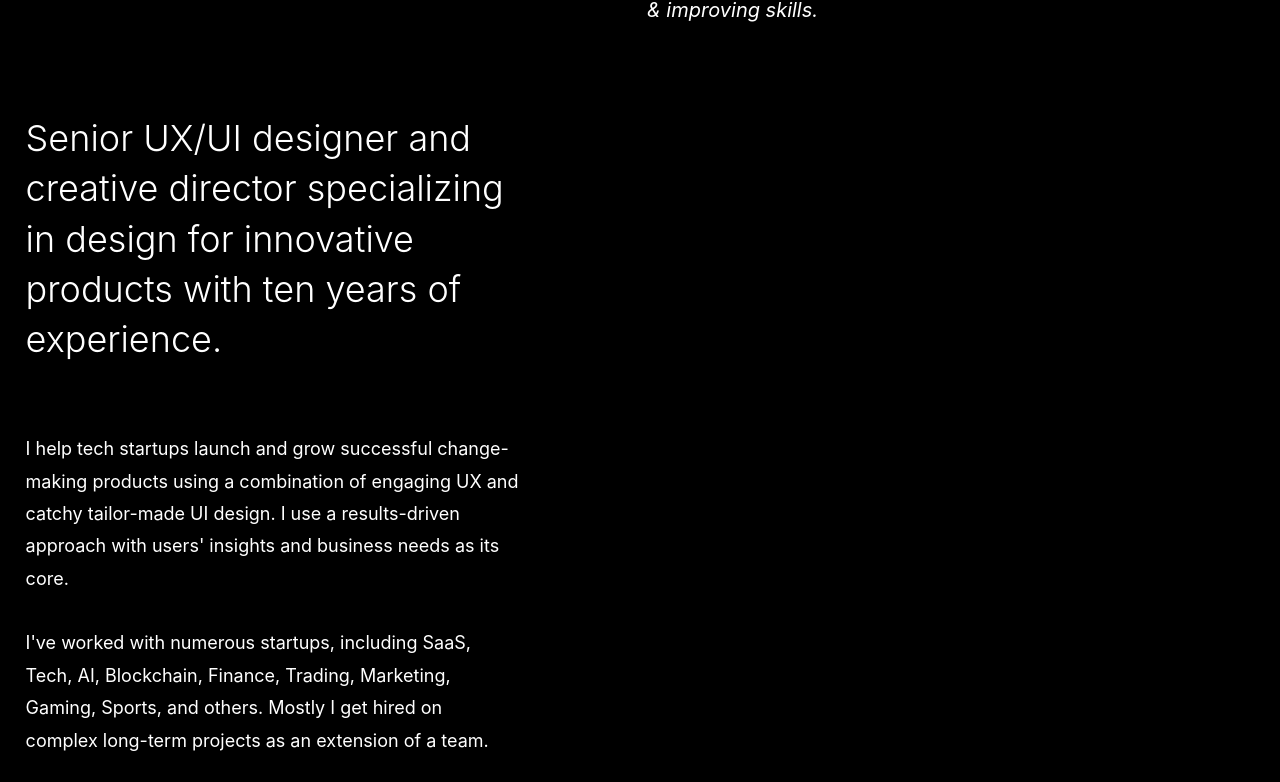
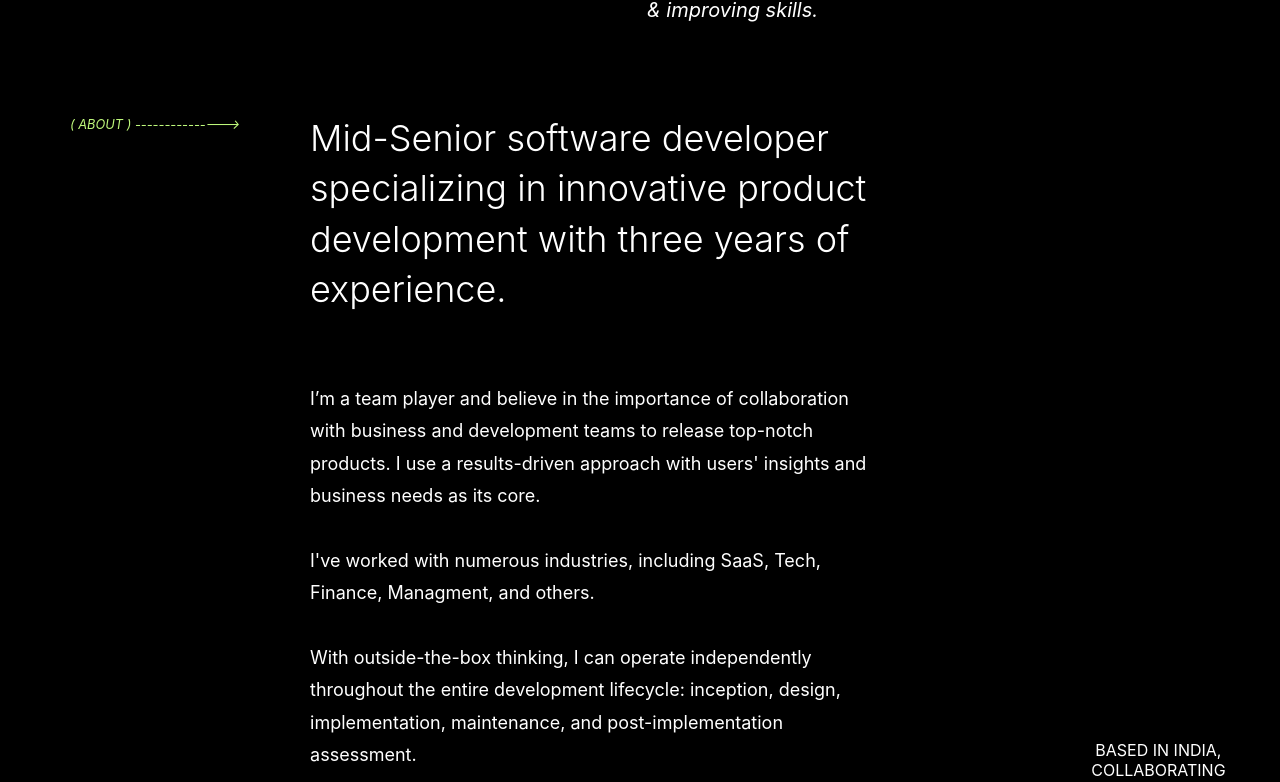
Before and after one commit to PrashantGindani/My-Portfolio, a React (Create React App) app in the folder protfolio-react/: page / in a window 1280 px wide. Shown: the part 406-1188 px from the top of the page. Built offline with nearby package versions, Linux system fonts and the light colour scheme.

Commit message:
about update

```diff
--- a/protfolio-react/src/components/About.js
+++ b/protfolio-react/src/components/About.js
@@ -2,23 +2,27 @@ import React from 'react'
 
 const About = () => {
 return(
-    <div style={{width:'100%',display:'grid',gridTemplateColumns:'5fr 2fr',gridTemplateRows:'auto auto',padding:'2%'}}>
+    <div style={{width:'100%',display:'grid',gridTemplateColumns:'2fr 4fr 3fr',gridTemplateRows:'auto auto',margin:'2%'}}>
+        <div>
+            <span style={{fontStyle:'italic',color:'#bef87b',fontSize:'1vw',marginRight:'2vw'}}>( ABOUT ) ---------------></span>
+        </div>
         <div style={{color:'white',display:'inline',fontSize:'10vw',textAlign:'left'}}>
-        <div style={{color:'white',margin:'0 0',width:'54%',lineHeight:'1.4',textAlign:'left',fontWeight:'350',fontSize:'36px'}}>Senior UX/UI designer and creative director specializing in design for innovative products with ten years of experience.
+        <div style={{color:'white',margin:'0 0',width:'100%',lineHeight:'1.4',textAlign:'left',fontWeight:'350',fontSize:'36px'}}>Mid-Senior software developer specializing in innovative product development with three years of experience.
         <br/><br/>
         </div>
-        <div style={{color:'white',margin:'0 0',width:'54%',lineHeight:'1.8',textAlign:'left',fontWeight:'0.5',fontSize:'18px'}}>
+        <div style={{color:'white',margin:'0 0',width:'100%',lineHeight:'1.8',textAlign:'left',fontWeight:'0.5',fontSize:'18px'}}>
             <p>
-            I help tech startups launch and grow successful change-making products using a combination of engaging UX and catchy tailor-made UI design. I use a results-driven approach with users' insights and business needs as its core.<br/><br/>
-I've worked with numerous startups, including SaaS, Tech, AI, Blockchain, Finance, Trading, Marketing, Gaming, Sports, and others. Mostly I get hired on complex long-term projects as an extension of a team.<br/><br/>
-With outside-the-box thinking, I can operate independently throughout the entire design lifecycle: research, user experience design, UI design, and post-implementation review.<br/><br/>
-At the same time, I’m a team player and believe in the importance of collaboration with marketing and development teams to release top-notch products.
+            I’m a team player and believe in the importance of collaboration with business and development teams to release top-notch products. I use a results-driven approach with users' insights and business needs as its core.<br/><br/>
+I've worked with numerous industries, including SaaS, Tech, Finance, Managment, and others. <br/><br/>
+{/* Mostly I get hired on complex long-term projects as an extension of a team. */}
+With outside-the-box thinking, I can operate independently throughout the entire development lifecycle: inception, design, implementation, maintenance, and post-implementation assessment.<br/><br/>
+At the same time, I help tech startups launch and grow successful change-making products using a combination of strategic innovation, and a customer-centric approach.
             </p>
         </div>
 
             </div>
         <div style={{position:'relative'}}>
-            <div style={{position:'absolute',width:"45%",bottom:'0'}} >
+            <div style={{position:'absolute',width:"45%",bottom:'0',right:'4vw'}} >
             <span style={{textTransform:'uppercase',color:'white',fontSize:'16px',textAlign:'right'}}>BASED IN INDIA,<br/>collaborating WORLDWIDE</span>
             <br/><img style={{width:"80%",borderRadius:'50px'}} src='https://media.istockphoto.com/id/647770280/photo/the-lukshmi-vilas-palace-seen-on-a-bright-sunny-afternoon.jpg?b=1&s=170667a&w=0&k=20&c=Anv-yOMbMzVVpqitwYRs9PTLxmyNopt6cRafyAR3QEE='></img>
             </div>
```
